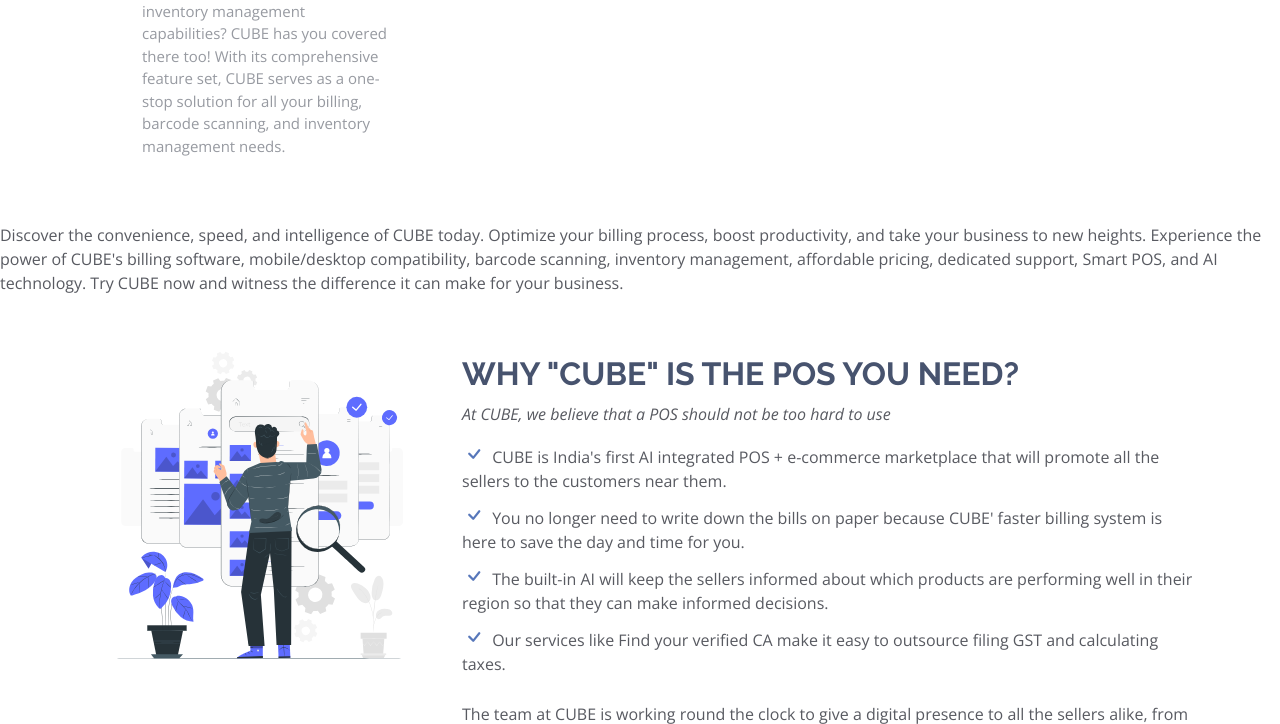
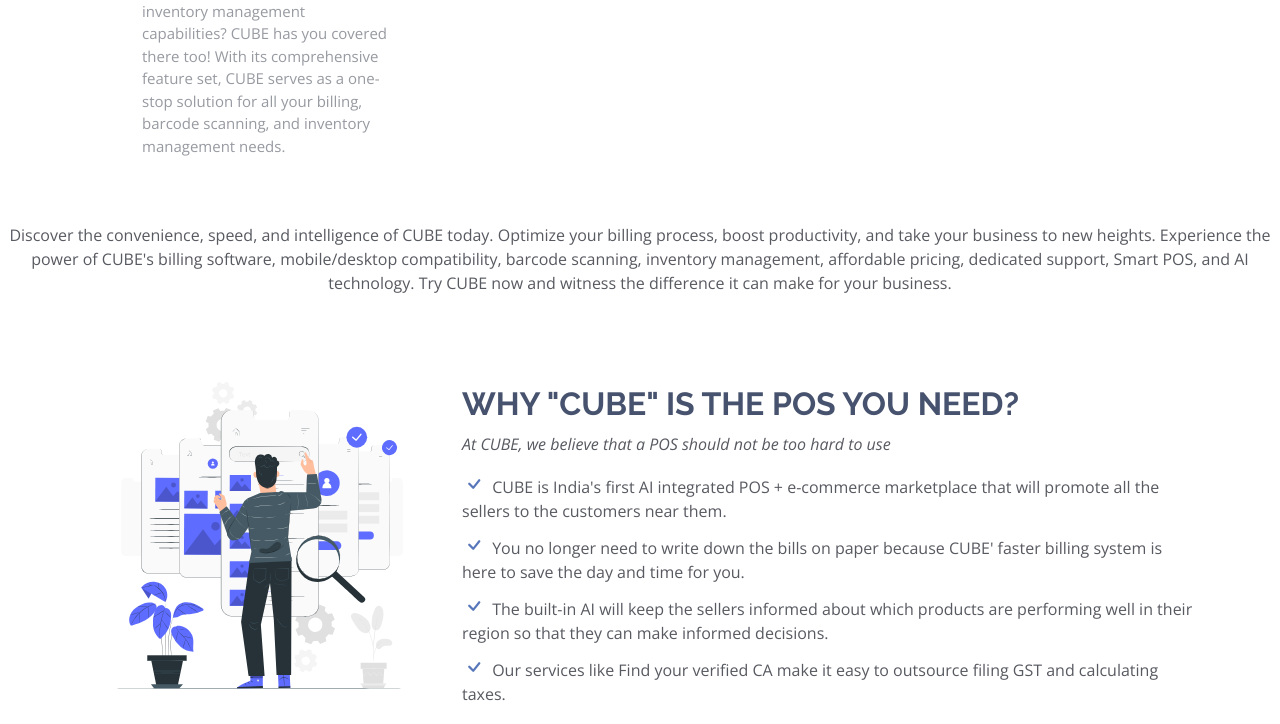
Before and after one commit to Mriganka813/BharatPOS-landing-page, a PHP site: page / in a window 1280 px wide. Shown: the part 1954-2678 px from the top of the page. Run offline with PHP 8.4, Linux system fonts and the light colour scheme.

Commit message:
Update style.css

```diff
--- a/public/css/style.css
+++ b/public/css/style.css
@@ -406,6 +406,11 @@
 .section-title {
   text-align: center;
   padding-bottom: 10px;
+}
+
+.section-title1 {
+  text-align: center;
+  padding-bottom: 30px;
 }
 .section-title h2 {
   font-size: 32px;
```
